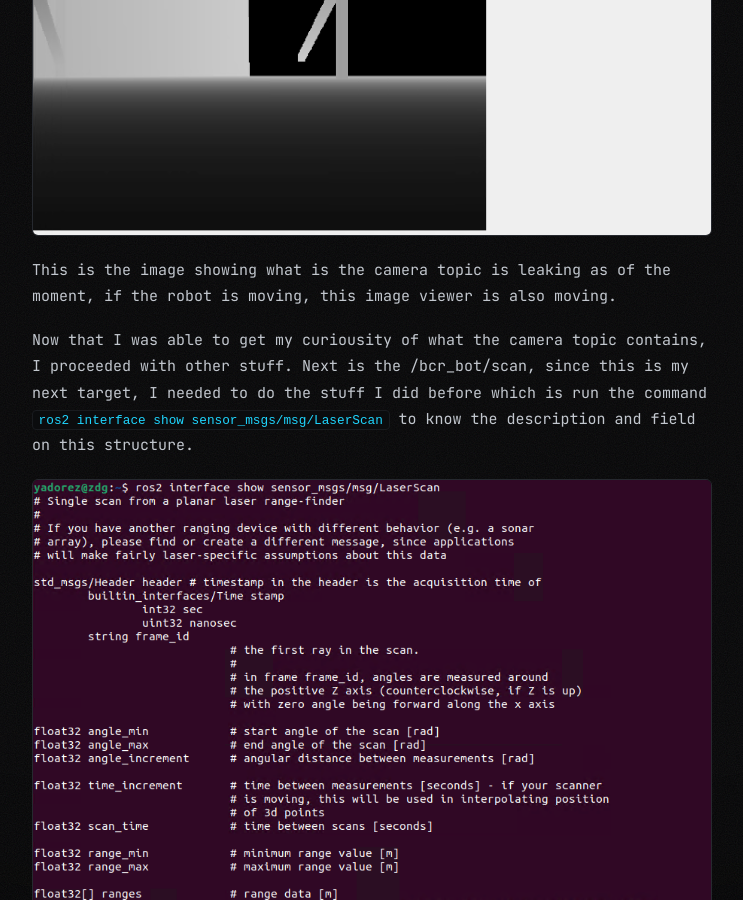
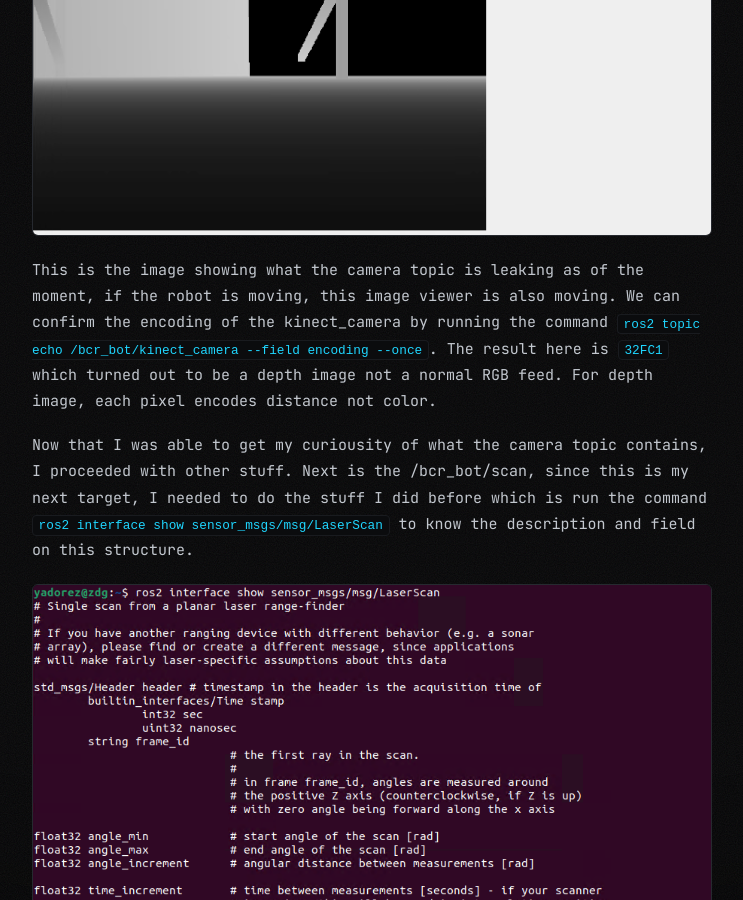
Before and after one commit to zerodaygamer/zerodaygamer.github.io, a Jekyll site: the page built from _posts/2026-07-26-ROS2-studying-about-eavesdropping.md, in a window 1280 px wide and 900 px high, scrolled down 2563 px. Shown: the whole window, without its empty margins (268-1011 px from the left). Built offline with Jekyll 4.4.1, drawn with Linux system fonts in a browser that asks for light colours.

Commit message:
Fix ROS2 Eavesdropping

```diff
--- a/_posts/2026-07-26-ROS2-studying-about-eavesdropping.md
+++ b/_posts/2026-07-26-ROS2-studying-about-eavesdropping.md
@@ -45,7 +45,7 @@ ros2 run rqt_image_view rqt_image_view
 
 ![camera topic](/images/eavesdropping/robot_eye.png)
 
-This is the image showing what is the camera topic is leaking as of the moment, if the robot is moving, this image viewer is also moving.
+This is the image showing what the camera topic is leaking as of the moment, if the robot is moving, this image viewer is also moving. We can confirm the encoding of the kinect_camera by running the command `ros2 topic echo /bcr_bot/kinect_camera --field encoding --once`. The result here is `32FC1` which turned out to be a depth image not a normal RGB feed. For depth image, each pixel encodes distance not color.
 
 Now that I was able to get my curiousity of what the camera topic contains, I proceeded with other stuff. Next is the /bcr_bot/scan, since this is my next target, I needed to do the stuff I did before which is run the command `ros2 interface show sensor_msgs/msg/LaserScan` to know the description and field on this structure.
 
```
